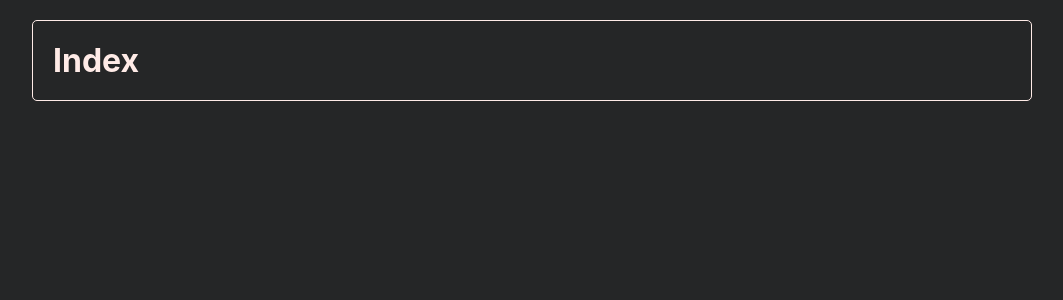
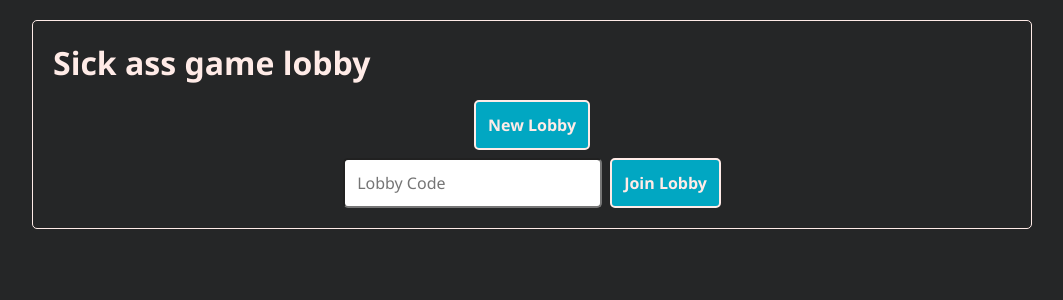
Before and after one commit to icbmike/game-lobby-client, a React (Create React App) app: page / in a window 1280 px wide. Shown: the top 300 px of the page, without its empty margins (108-1171 px from the left). Built offline with nearby package versions, Linux system fonts and the light colour scheme.

Commit message:
Some styling and build out of index route

```diff
--- a/package.json
+++ b/package.json
@@ -15,6 +15,7 @@
     "react-router": "^6.17.0",
     "react-router-dom": "^6.17.0",
     "react-scripts": "5.0.1",
+    "sass": "^1.69.5",
     "typescript": "^4.9.5",
     "web-vitals": "^2.1.4"
   },
--- a/src/components/routes/IndexRoute.tsx
+++ b/src/components/routes/IndexRoute.tsx
@@ -1,3 +1,39 @@
+import { ChangeEvent, useState } from "react";
+
 export const IndexRoute = () => {
-    return <h1>Index</h1>
+  const [lobbyCode, setLobbyCode] = useState("");
+
+  const onLobbyCodeChange = (e: ChangeEvent<HTMLInputElement>) => {
+    setLobbyCode(e.target.value.toUpperCase());
+  }
+
+  const onJoinLobbyClick = () => {};
+
+  return (
+    <>
+      <h1 className="margin-bottom-xlarge">Sick ass game lobby</h1>
+      <div
+        style={{
+          display: "flex",
+          flexDirection: "column",
+          alignItems: "center",
+        }}
+      >
+        <a href="/newLobby" className="button margin-bottom">
+          New Lobby
+        </a>
+        <div>
+          <input
+            className="input margin-right"
+            placeholder="Lobby Code"
+            onChange={onLobbyCodeChange}
+            value={lobbyCode}
+          />
+          <button className="button" onClick={onJoinLobbyClick}>
+            Join Lobby
+          </button>
+        </div>
+      </div>
+    </>
+  );
 };
--- a/src/index.css
+++ b/src/index.scss
@@ -1,3 +1,5 @@
+@import "./styles/vars.scss";
+
 * {
   box-sizing: border-box;
   margin: 0;
@@ -6,16 +8,16 @@
 
 body {
   margin: 0;
-  font-family: -apple-system, BlinkMacSystemFont, 'Segoe UI', 'Roboto', 'Oxygen',
-    'Ubuntu', 'Cantarell', 'Fira Sans', 'Droid Sans', 'Helvetica Neue',
-    sans-serif;
+  font-family: $fontFamily;
   -webkit-font-smoothing: antialiased;
   -moz-osx-font-smoothing: grayscale;
-  background: #252627;
-  color: #FFEBE7;
+  background: $dark;
+  color: $light;
 }
 
 code {
   font-family: source-code-pro, Menlo, Monaco, Consolas, 'Courier New',
     monospace;
 }
+
+@import "./styles/styles.scss";
--- /dev/null
+++ b/src/styles/buttons.scss
@@ -0,0 +1,13 @@
+@import "./vars.scss";
+
+.button {
+    border-radius: 5px;
+    padding: $unitSize * 3;
+    color: $light;
+    background-color: $lightBlue;
+    text-decoration: none;
+    font-family: $fontFamily;
+    font-size: $unitSize * 4;
+    font-weight: 600;
+    border: 2px solid $light;
+}
--- /dev/null
+++ b/src/styles/input.scss
@@ -0,0 +1,9 @@
+@import "./vars.scss";
+
+.input {
+    font-size: $unitSize * 4;
+    font-family: $fontFamily;
+    padding: $unitSize  * 3;
+    border-radius: 5px;
+    color: $dark;
+}
--- /dev/null
+++ b/src/styles/spacing.scss
@@ -0,0 +1,24 @@
+@import "./vars.scss";
+
+$sizes: ('-small': 1, '': 2, '-large': 3, '-xlarge': 4, '-2xlarge': 5);
+$positions: 'top', 'left', 'bottom', 'right';
+
+@each $size, $multiplier in $sizes {
+    @each $position in $positions {
+        .margin-#{$position}#{$size} {
+            margin-#{$position}: $unitSize * $multiplier;
+        }
+
+        .padding-#{$position}#{$size} {
+            padding-#{$position}: $unitSize * $multiplier;
+        }
+    }
+
+    .margin#{$size} {
+        margin: $unitSize * $multiplier;
+    }
+
+    .padding#{$size} {
+        padding: $unitSize * $multiplier;
+    }
+}
--- /dev/null
+++ b/src/styles/styles.scss
@@ -0,0 +1,3 @@
+@import "./buttons.scss";
+@import "./input.scss";
+@import "./spacing.scss";
--- /dev/null
+++ b/src/styles/vars.scss
@@ -0,0 +1,9 @@
+$lavender: #947EB0;
+$dark: #252627;
+$light: #FFEBE7;
+$lightBlue: #01A7C2;
+$darkBlue: #044B7F;
+
+$fontFamily: 'Segoe UI', 'Roboto', 'Oxygen', 'Ubuntu', 'Cantarell', 'Fira Sans', 'Droid Sans', 'Helvetica Neue', sans-serif;
+
+$unitSize: 4px;
```
Also changed, not shown: src/index.tsx (+5 -5 lines), 2 other files (tests, documents, lock files or other folders).
